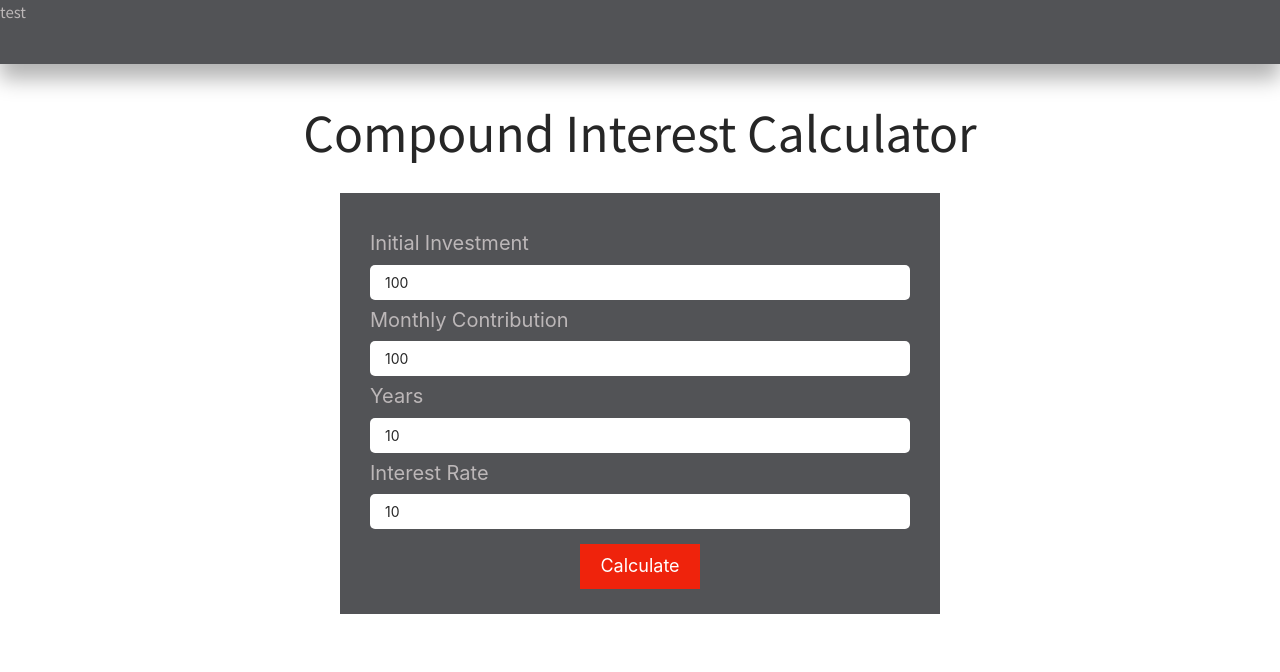
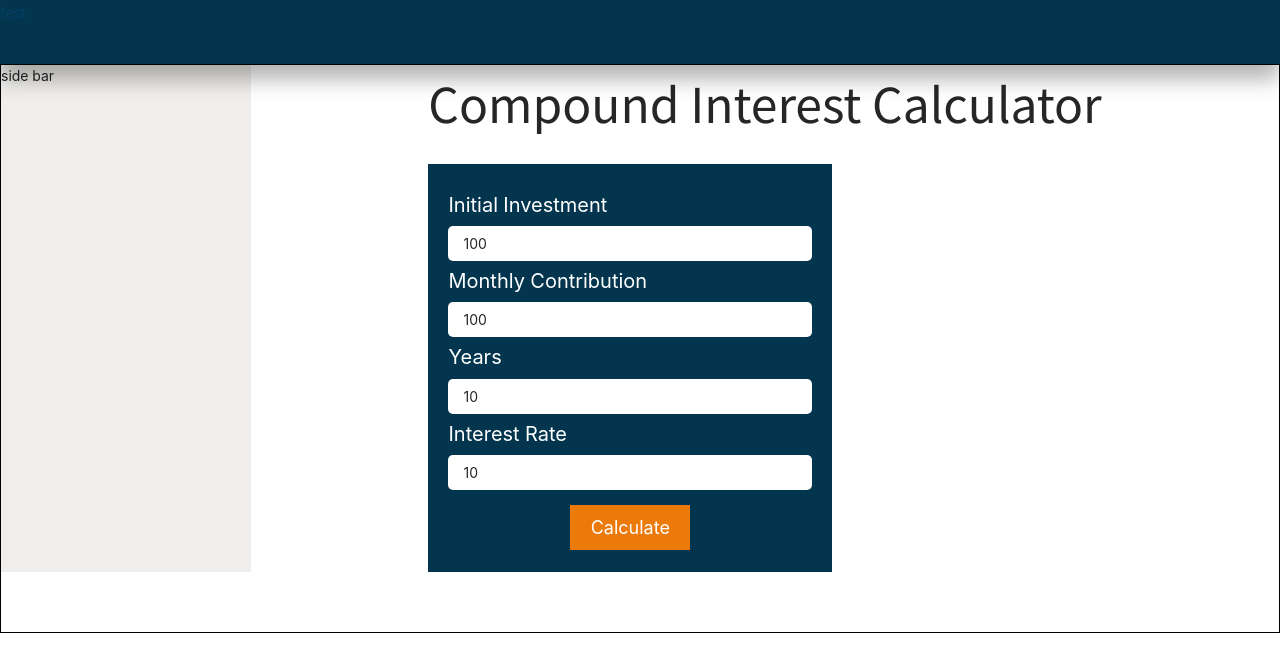
Before and after one commit to annsuparada/finance-calculator, a React (Create React App) app in the folder client/: page / in a window 1280 px wide. Shown: the top 672 px of the page. Built offline with nearby package versions, Linux system fonts and the light colour scheme.

Commit message:
change clolor

```diff
--- a/client/src/App.js
+++ b/client/src/App.js
@@ -1,12 +1,18 @@
 import React from 'react';
 import CompoundPage from './components/compoundInterest/CompoundPage';
 import NavBar from './components/navBar/NavBar';
+import SideBar from './components/sideBar/SideBar';
+
+import './styles/global.scss';
 
 function App() {
   return (
     <div className="App">
       <NavBar />
-      <CompoundPage />
+      <div className="main-container">
+        <SideBar />
+        <CompoundPage />
+      </div>
     </div>
   );
 }
--- a/client/src/components/compoundInterest/compoundForm.scss
+++ b/client/src/components/compoundInterest/compoundForm.scss
@@ -4,19 +4,22 @@
     width: 100%;
 
     h1 {
-        text-align: center;
-        margin-top: 3%;
+        // text-align: center;
+        // margin-top: 3%;
         // color: red;
     }
 
     form {
-        margin: 0 auto;
+        // margin: 0 auto;
         width: 60%;
-        background-color: $dark-gray;
+        background-color: $dark-blue;
         display: flex;
         flex-direction: column;
         padding: 3% 3% 1% 3%;
 
+        label {
+            color: $white;
+        }
         button {
             background-color: $orange;
             margin: 15px auto;
--- a/client/src/components/compoundInterest/compoundPage.scss
+++ b/client/src/components/compoundInterest/compoundPage.scss
@@ -1,8 +1,7 @@
 @import '../../styles/variable';
 
 .compound-container {
-    width: 1000px;
-    // border: 1px solid red;
+    // width: 1000px;
     margin: 0 auto;
     display: flex;
     align-items: center;
--- a/client/src/components/navBar/navBar.scss
+++ b/client/src/components/navBar/navBar.scss
@@ -4,7 +4,7 @@
     position: fixed;
     z-index: 1;
     width: 100%;
-    background-color: $dark-gray;
+    background-color: $dark-blue;
     height: 64px;
     -webkit-box-shadow: 0 15px 20px rgba(0, 0, 0, 0.3);
     -moz-box-shadow: 0 15px 20px rgba(0, 0, 0, 0.3);
--- /dev/null
+++ b/client/src/components/sideBar/SideBar.js
@@ -0,0 +1,12 @@
+import React from 'react';
+import './sideBar.scss';
+
+const SideBar = () => {
+    return (
+        <div className="side-bar-container">
+            side bar
+        </div>
+     );
+}
+
+export default SideBar;
--- /dev/null
+++ b/client/src/components/sideBar/sideBar.scss
@@ -0,0 +1,6 @@
+@import '../../styles/variable';
+
+.side-bar-container {
+    background-color: $light-gray;
+    width: 250px;
+}
--- a/client/src/index.js
+++ b/client/src/index.js
@@ -7,8 +7,8 @@ import { createStore, applyMiddleware } from 'redux';
 import { BrowserRouter } from "react-router-dom";
 import { reducer } from "./store/reducers/index";
 import App from './App';
+import 'antd/dist/antd.css';
 import './styles/global.scss'
-import 'antd/dist/antd.css';
 
 const store = createStore(reducer, applyMiddleware(thunk,logger));
 
--- a/client/src/styles/_variable.scss
+++ b/client/src/styles/_variable.scss
@@ -2,11 +2,11 @@
 
 $white: #ffffff;
 $black: #000000;
-$background-color: #08090B;
-$orange: #EF230C;
-$light-gray: #BCB7B8;
-$dark-gray: #525356;
-
+$background-color: #ffffff;
+$orange: #ec7a0b;
+$light-blue: #044164;
+$dark-blue: #04354f;
+$light-gray: #efeeec;
 
 // Font family
 $font-family: Mada, Lato, sans-serif, arial;
--- a/client/src/styles/global.scss
+++ b/client/src/styles/global.scss
@@ -12,6 +12,13 @@ body {
 	// }
 	padding-top: 64px;
 	background-color: $background-color;
+}
+.main-container {
+	max-width: 1280px;
+	margin: 0 auto;
+	border: 1px solid black;
+	padding-bottom: 60px;
+	display: flex;
 }
 
 a {
@@ -29,7 +36,7 @@ i {
 p {
 	font-family: 'Noto Sans KR', sans-serif;
 	font-size: 1.5rem;
-	color: $light-gray;
+	color: $light-blue;
 }
 
 b {
@@ -40,42 +47,42 @@ h1 {
 	font-family: 'Noto Sans KR', sans-serif;
 	font-weight: bold;
 	font-size: 4.8rem;
-	color: $light-gray;
+	color: $light-blue;
 }
 
 h2 {
 	font-family: 'Noto Sans KR', sans-serif;
 	font-weight: bold;
 	font-size: 4rem;
-	color: $light-gray;
+	color: $light-blue;
 }
 
 h3 {
 	font-family: 'Noto Sans KR', sans-serif;
 	font-weight: bold;
 	font-size: 3.6rem;
-	color: $light-gray;
+	color: $light-blue;
 }
 
 h4 {
 	font-family: 'Noto Sans KR', sans-serif;
 	font-weight: bold;
 	font-size: 2.4rem;
-	color: $light-gray;
+	color: $light-blue;
 }
 
 h5 {
 	font-family: 'Noto Sans KR', sans-serif;
 	font-weight: bold;
 	font-size: 2rem;
-	color: $light-gray;
+	color: $light-blue;
 }
 
 h6 {
 	font-family: 'Noto Sans KR', sans-serif;
 	font-size: 1.8rem;
 	font-weight: 500;
-	color: $light-gray;
+	color: $light-blue;
 }
 
 input {
@@ -86,7 +93,7 @@ input {
 	height: 35px;
 	border-radius: 5px;
 	border: none;
-	color: $light-gray;
+	color: $light-blue;
 }
 input:hover {
 	border: 1px solid $black;
@@ -94,7 +101,7 @@ input:hover {
 }
 
 label {
-	color: $light-gray;
+	color: $light-blue;
 	font-size: 2rem;
 	padding: 5px 5px 5px 0;
 }
```
